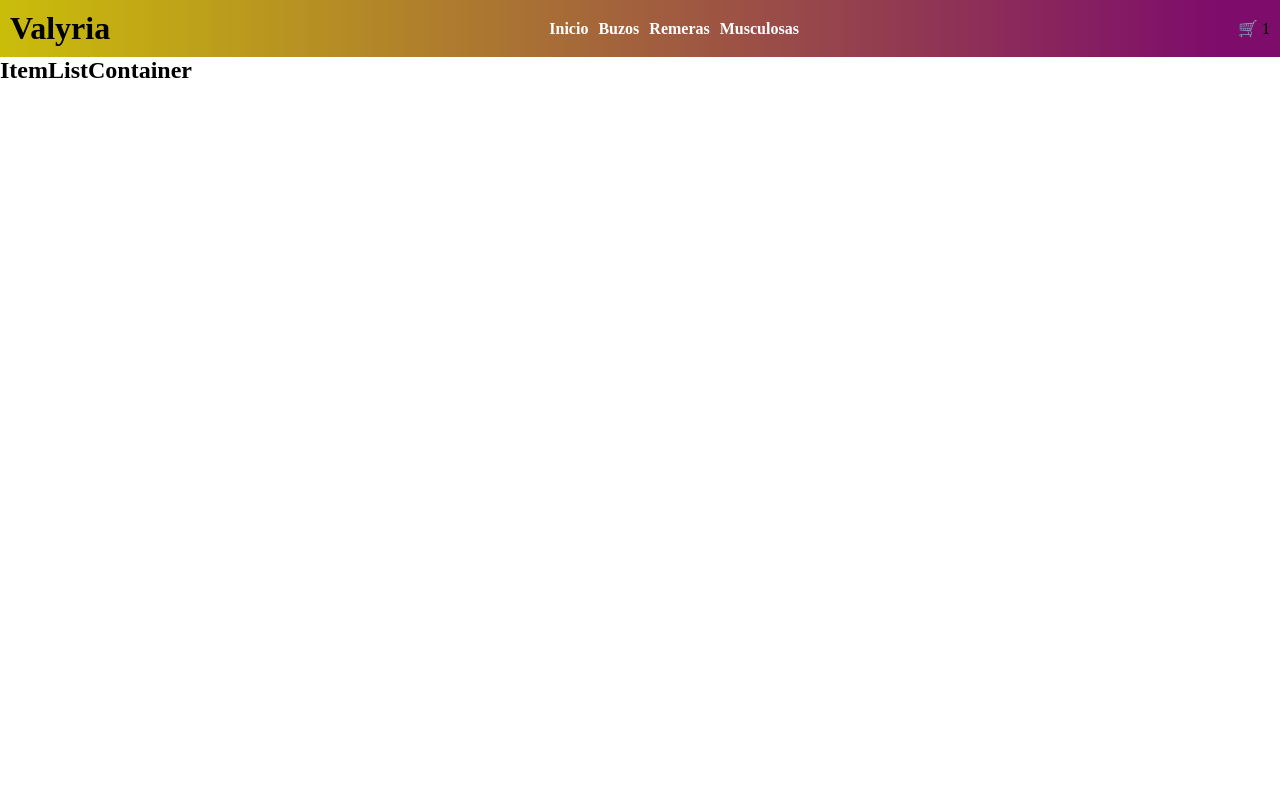
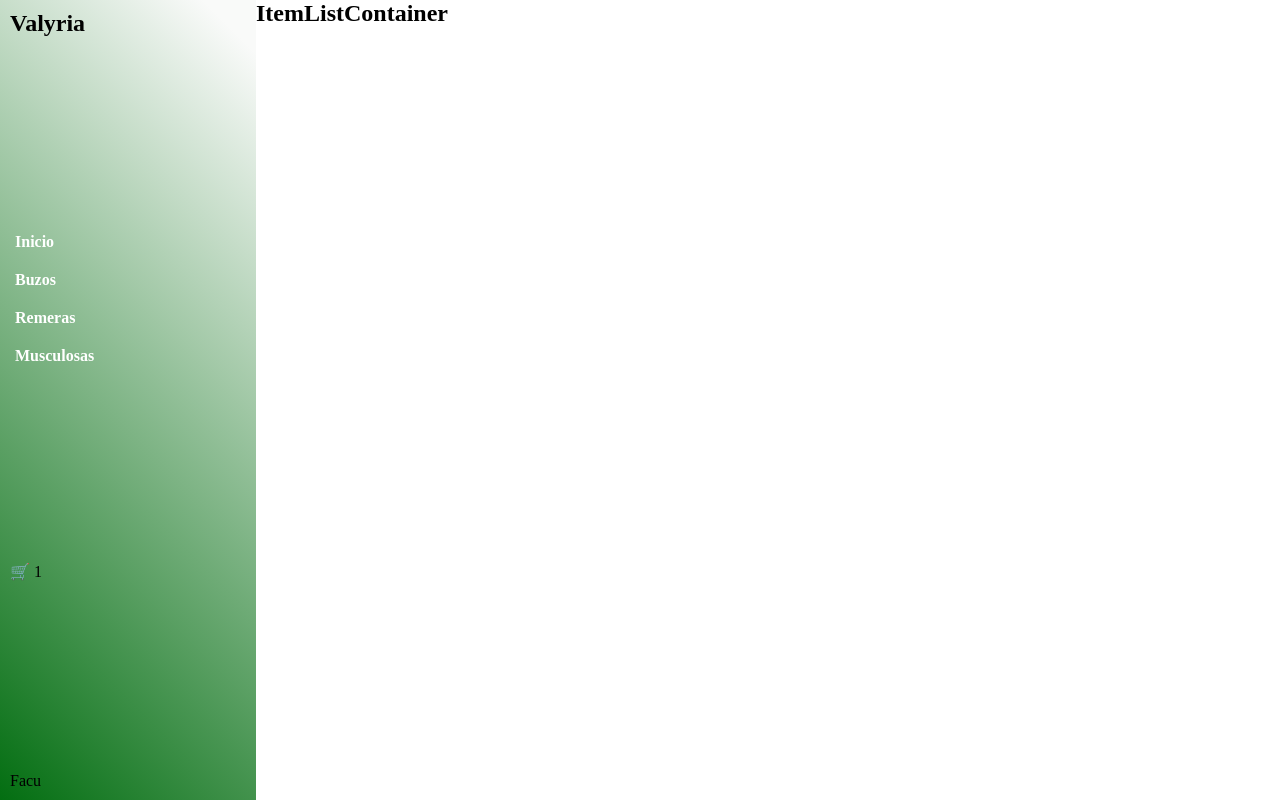
Before and after one commit to Facu6969/react-ecomerce, a React (Vite) app: page / in a window 1280 px wide. Built offline with nearby package versions, Linux system fonts and the light colour scheme.

Commit message:
agregando array de productos

```diff
--- a/src/App.jsx
+++ b/src/App.jsx
@@ -1,12 +1,11 @@
-import ItemListContainer from "./components/ItemListContainer"
-import Header from "./components/header/Header"
+
+import Contenedor from "./components/Contenedor"
 import "./css/main.css"
 
 function App() {
   return (
     <>
-      <Header />
-      <ItemListContainer />
+      <Contenedor />
     </>
   )
 }
--- /dev/null
+++ b/src/components/Contenedor.jsx
@@ -0,0 +1,14 @@
+import React from 'react'
+import Aside from './aside/Aside'
+import ItemListContainer from './ItemListContainer'
+
+const Contenedor = () => {
+  return (
+    <div className='contenedor'>
+        <Aside />
+        <ItemListContainer titulo="ItemListContainer" />
+    </div>
+  )
+}
+
+export default Contenedor
--- a/src/components/ItemListContainer.jsx
+++ b/src/components/ItemListContainer.jsx
@@ -1,10 +1,10 @@
 import React from 'react'
 
-const ItemListContainer = () => {
+const ItemListContainer = ({titulo}) => {
   return (
-    <div>
-      <h2>ItemListContainer </h2>
-    </div>
+    <main>
+      <h2>{titulo} </h2>
+    </main>
   )
 }
 
--- /dev/null
+++ b/src/components/aside/Aside.jsx
@@ -0,0 +1,18 @@
+import React from 'react'
+import Header from './header/Header'
+import NavBar from './header/NavBar'
+import Cart from './header/Cart'
+import Footer from './footer/Footer'
+
+const Aside = () => {
+  return (
+    <aside>
+        <Header />
+        <NavBar />
+        <Cart />
+        <Footer />
+    </aside>
+  )
+}
+
+export default Aside
--- /dev/null
+++ b/src/components/aside/footer/Footer.jsx
@@ -0,0 +1,11 @@
+import React from 'react'
+
+const Footer = () => {
+  return (
+    <footer>
+        <p>Facu</p>
+    </footer>
+  )
+}
+
+export default Footer
--- /dev/null
+++ b/src/components/aside/header/Header.jsx
@@ -0,0 +1,12 @@
+import React from 'react'
+import Logo from './Logo'
+
+const Header = () => {
+  return (
+    <header className="header">
+      <Logo />
+    </header>
+  )
+}
+
+export default Header
--- /dev/null
+++ b/src/components/aside/header/Logo.jsx
@@ -0,0 +1,9 @@
+import React from 'react'
+
+const Logo = () => {
+  return (
+    <h1><a className='logo-link' href="#">Valyria</a></h1>
+  )
+}
+
+export default Logo
--- a/src/components/header/NavBar.jsx
+++ b/src/components/aside/header/NavBar.jsx
@@ -1,5 +1,4 @@
 import React from 'react'
-import Cart from './Cart'
 
 const NavBar = () => {
   return (
--- a/src/components/header/Header.jsx
+++ /dev/null
@@ -1,15 +0,0 @@
-import React from 'react'
-import NavBar from './NavBar'
-import Cart from './Cart'
-
-const Header = () => {
-  return (
-    <header className="header">
-      <h1><a className='logo-link' href="#">Valyria</a></h1>
-      <NavBar />
-      <Cart />
-    </header>
-  )
-}
-
-export default Header
--- a/src/css/main.css
+++ b/src/css/main.css
@@ -4,16 +4,25 @@
     box-sizing: border-box;
 }
 
-.header {
-    display: flex;
-    justify-content: space-between;
-    align-items: center;
+.contenedor {
+    display: grid;
+    grid-template-columns: 1fr 4fr;
+}
+
+aside {
     background: linear-gradient(
-        90deg,
-        rgb(202, 189, 10) 0,
-        rgb(126, 12, 107)95%
+        45deg,
+        rgb(3, 110, 17) 0,
+        rgb(249, 250, 249)95%
     );
     padding: 10px;
+    padding-right: 0;
+    position: sticky;
+    top: 0;
+    height: 100vh;
+    display: flex;
+    flex-direction: column;
+    justify-content: space-between;
 }
 
 .logo-link {
@@ -23,12 +32,19 @@
 
 .nav-menu {
     display: flex;
+    flex-direction: column;
     list-style-type: none;
-    gap: 10px;
+    gap: 20px;
+    padding: 5px;
+    padding-right: 0;
+}
+.nav-menu li:hover {
+    background-color: white;
 }
 
 .nav-link {
     text-decoration: none;
+    width: 100%;
     color: white;
     font-weight: 900;
 }
```
Also changed, not shown: src/data/productos.json (+82 -0 lines), src/components/aside/header/Cart.jsx (renamed from src/components/header/Cart.jsx).
